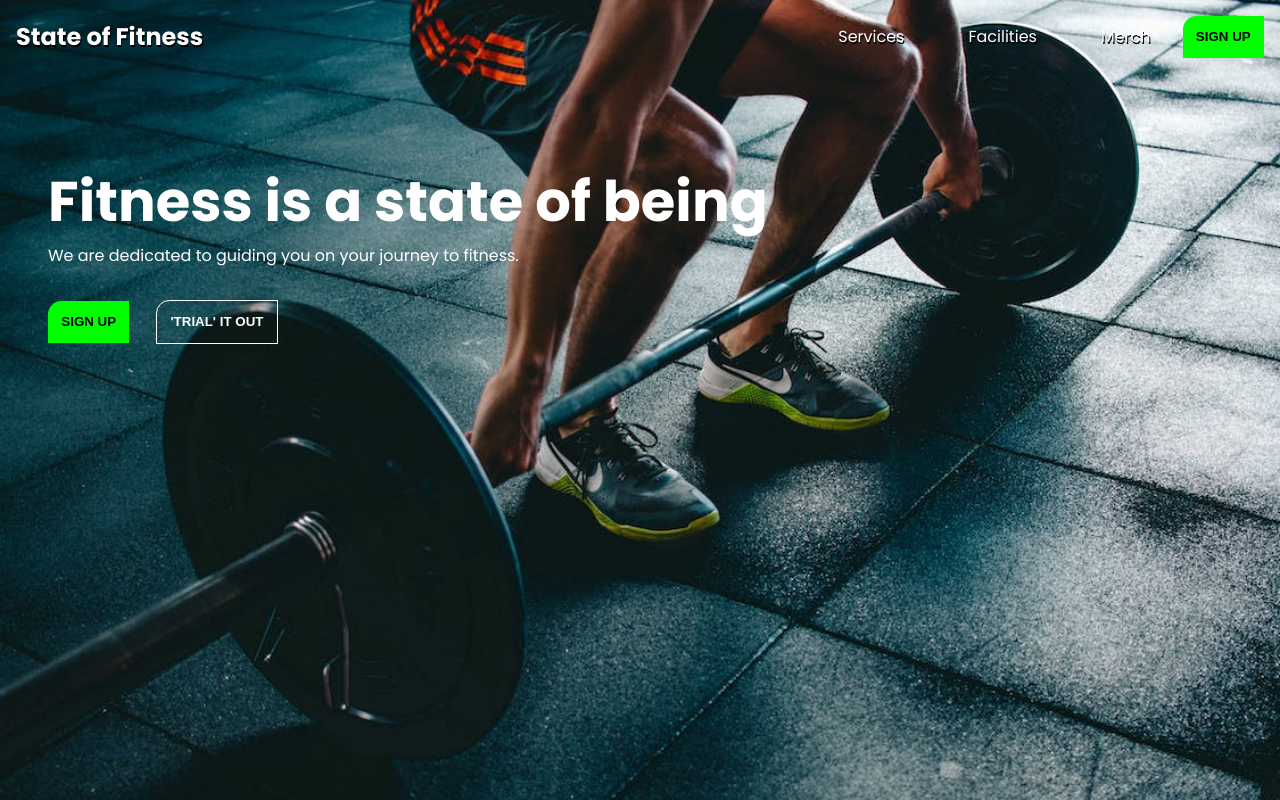
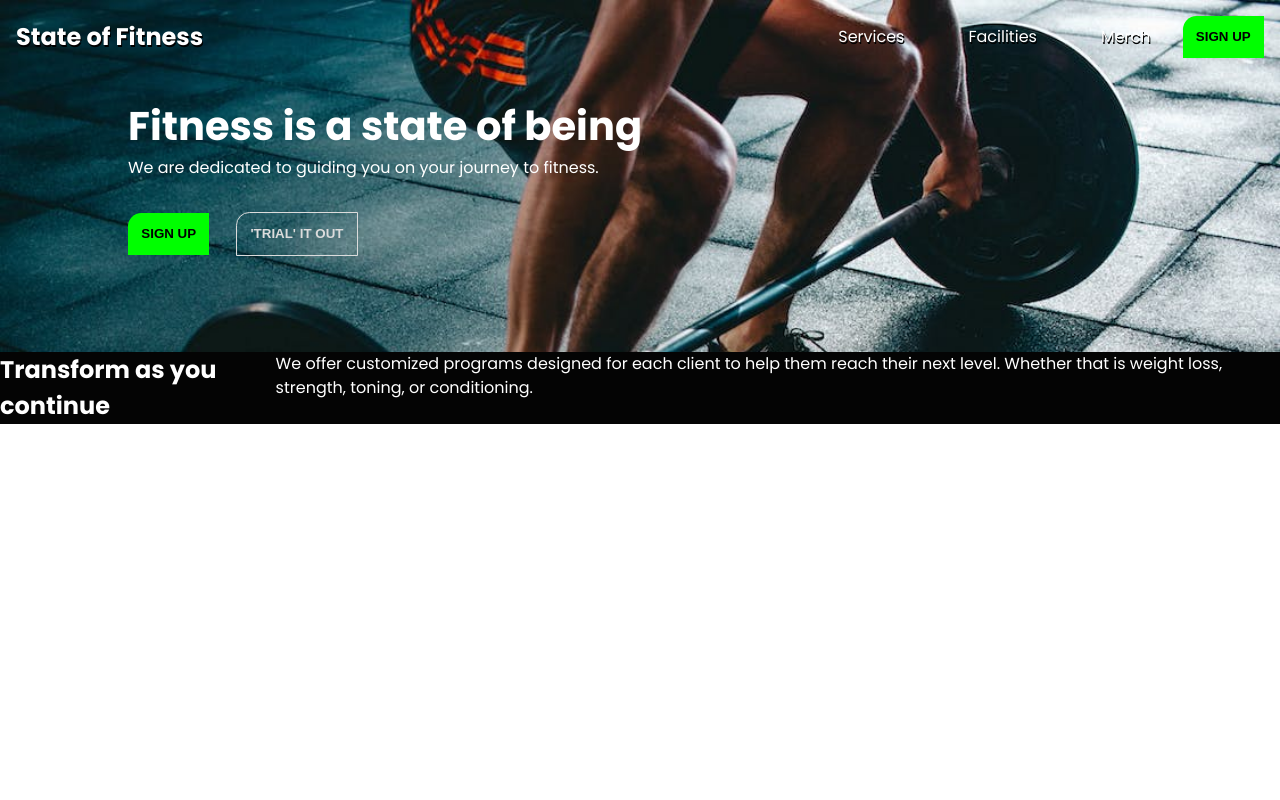
Before and after one commit to imRanDan/state-of-fitness, a React (Vite) app: page / in a window 1280 px wide. Built offline with nearby package versions, Linux system fonts and the light colour scheme.

Commit message:
working on services section

```diff
--- a/src/App.css
+++ b/src/App.css
@@ -7,7 +7,6 @@
 
 body {
   font-family: 'Poppins', sans-serif;
-  background-color: grey;
 }
 
 nav {
@@ -56,8 +55,6 @@ nav {
 
 /* Hero */
 main {
-  height: 100vh;
-  width: 100vw;
   background-image: url("./assets/sof-hero-bg.jpeg");
   background-repeat: no-repeat;
   background-size: 100%;
@@ -67,13 +64,13 @@ main {
 }
 
 .hero {
+  width: 80%;
+  margin: 6rem auto;
   color: white;
-  padding-top: 10em;
-  margin-left: 3em;
 }
 
 .hero h1 {
-  font-size: 3.5rem;
+  font-size: 2.5rem;
 }
 
 .hero p {
@@ -89,14 +86,40 @@ main {
   font-weight: 800;
   text-transform: uppercase;
 }
+.signup-button:hover {
+  background-color: black;
+  color:lime;
+  cursor: pointer;
+}
 
 .trial-button {
   margin-left: 2em;
   padding: 1em;
   border-radius: 1em 0 0 0;
-  border: 1px solid white;
+  border: 1px solid gainsboro;
   background-color: transparent;
-  color: white;
+  color: gainsboro;
   font-weight: 800;
   text-transform: uppercase;
 }
+
+.trial-button:hover {
+  cursor: pointer;
+  border: 1px solid white;
+  color: white;
+}
+
+@media screen and (max-width: 35em) {
+  .hero{
+    width: 90%;
+  }
+}
+
+/* Services */
+
+.services-banner {
+  display: flex;
+  background-color: rgb(4, 4, 4);
+  color: white;
+  justify-content: space-evenly;
+}
--- a/src/App.jsx
+++ b/src/App.jsx
@@ -3,6 +3,7 @@ import reactLogo from './assets/react.svg'
 import viteLogo from '/vite.svg'
 import Header from './components/Header'
 import Hero from './components/Hero'
+import Services from './components/Services'
 import './App.css'
 
 function App() {
@@ -12,6 +13,7 @@ function App() {
     <>
     <Header />
     <Hero />
+    <Services />
     </>
   )
 }
--- a/src/components/Services.jsx
+++ b/src/components/Services.jsx
@@ -0,0 +1,14 @@
+import React from 'react'
+
+const Services = () => {
+  return (
+    <>
+    <section className='services-banner'>
+      <h2>Transform as you continue</h2>
+      <p>We offer customized programs designed for each client to help them reach their next level. Whether that is weight loss, strength, toning, or conditioning.</p>
+    </section>
+    </>
+  )
+}
+
+export default Services
```
